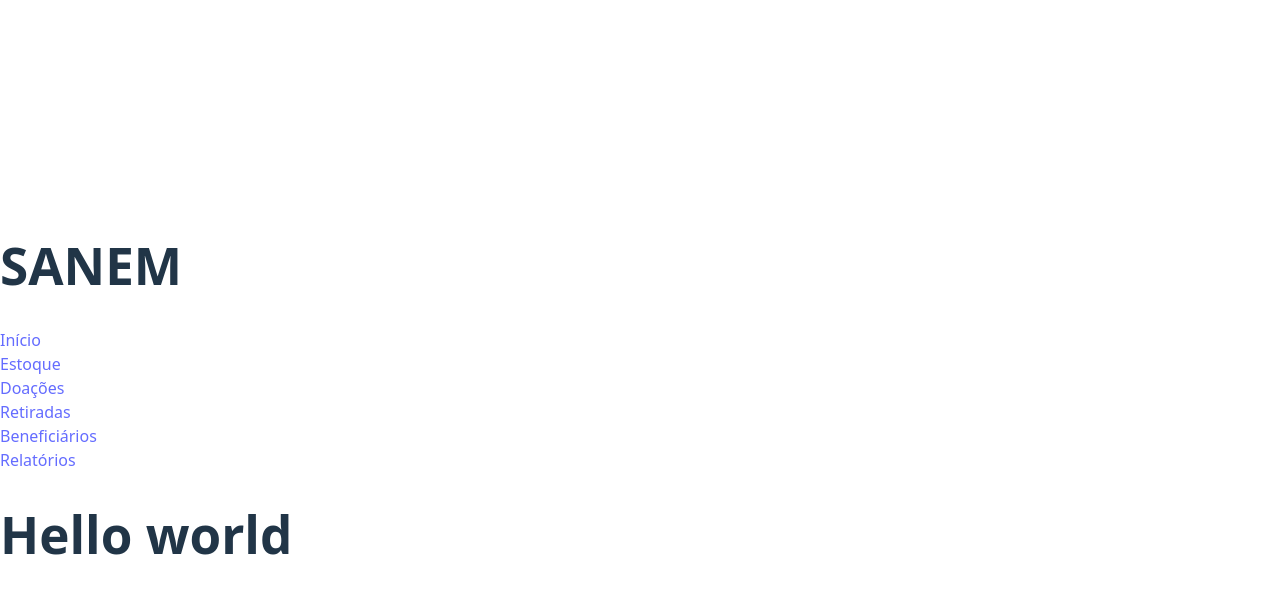
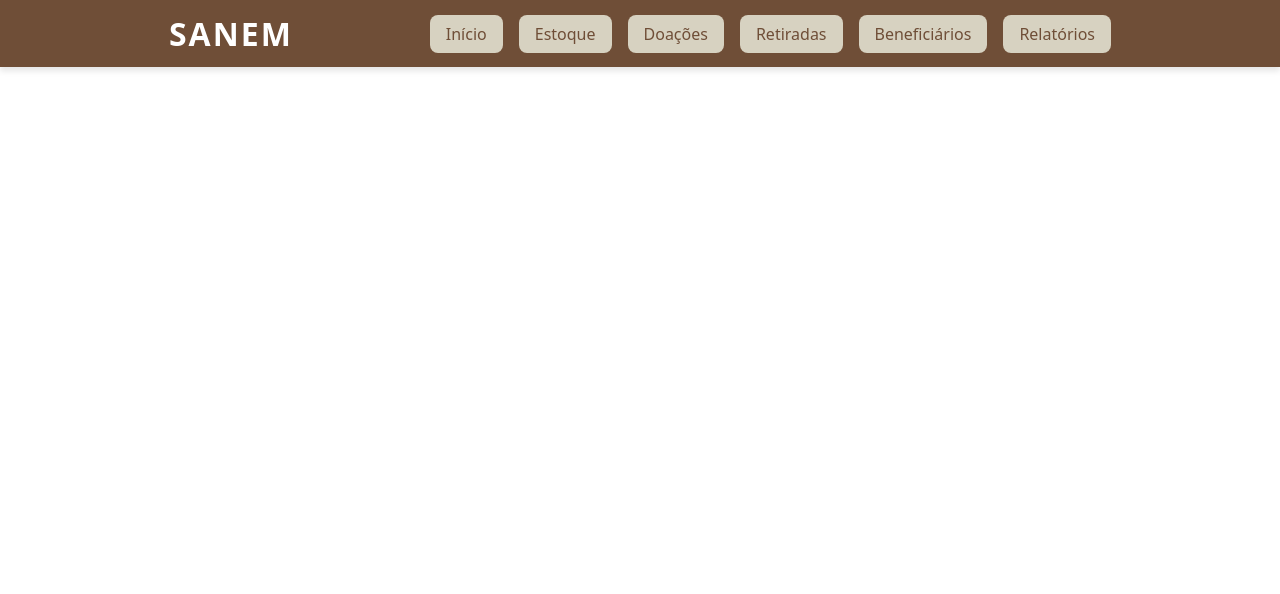
Before and after one commit to Vitor-Klein/BRANCH--WEB, a React (Vite) app: page / in a window 1280 px wide. Shown: the top 594 px of the page. Built offline with nearby package versions, Linux system fonts and the light colour scheme.

Commit message:
style header

```diff
--- /dev/null
+++ b/src/components/HeaderNav.css
@@ -0,0 +1,49 @@
+.header-nav {
+  background-color: #6F4E37;
+  color: #fff;
+  padding: 1rem 2rem;
+  display: flex;
+  align-items: center;
+  justify-content: space-evenly;
+  flex-wrap: wrap;
+  box-shadow: 0 4px 6px rgba(0, 0, 0, 0.1);
+  position: absolute;
+  top: 0;
+  left: 0;
+  right: 0;
+}
+
+.header-nav h1 {
+  margin: 0;
+  font-size: 2rem;
+  font-weight: bold;
+  letter-spacing: 2px;
+}
+
+.nav-links {
+  list-style: none;
+  display: flex;
+  gap: 1rem;
+  padding: 0;
+  margin: 0;
+  flex-wrap: wrap;
+}
+
+.nav-links li {
+  margin: 0;
+}
+
+.redirects-button {
+  color: #6F4E37;
+  text-decoration: none;
+  background-color: #d7d2c1;
+  padding: 0.5rem 1rem;
+  border-radius: 8px;
+  font-weight: 500;
+  transition: background-color 0.3s ease, color 0.3s ease;
+}
+
+.redirects-button:hover {
+  background-color: #b6b1a3;
+  color: #fff;
+}
--- a/src/components/HeaderNav.jsx
+++ b/src/components/HeaderNav.jsx
@@ -1,21 +1,31 @@
-import { Link } from 'react-router-dom';
-//import './HeaderNav.css'; tem q fazer o css
+import { Link } from "react-router-dom";
+import "./HeaderNav.css";
 
 function HeaderNav() {
+  const menuItems = [
+    { to: "/", label: "Início" },
+    { to: "/estoque", label: "Estoque" },
+    { to: "/doacoes", label: "Doações" },
+    { to: "/retiradas", label: "Retiradas" },
+    { to: "/beneficiarios", label: "Beneficiários" },
+    { to: "/relatorios", label: "Relatórios" },
+  ];
+
   return (
-    <>
-      <header>
-        <h1>SANEM</h1>
-      </header>
+    <header className="header-nav">
+      <h1>SANEM</h1>
       <nav>
-        <Link to="/" className="redirects-button">Início</Link><br />
-        <Link to="/estoque" className="redirects-button">Estoque</Link><br />
-        <Link to="/doacoes" className="redirects-button">Doações</Link><br />
-        <Link to="/retiradas" className="redirects-button">Retiradas</Link><br />
-        <Link to="/beneficiarios" className="redirects-button">Beneficiários</Link><br />
-        <Link to="/relatorios" className="redirects-button">Relatórios</Link><br />
+        <ul className="nav-links">
+          {menuItems.map((item) => (
+            <li key={item.to}>
+              <Link to={item.to} className="redirects-button">
+                {item.label}
+              </Link>
+            </li>
+          ))}
+        </ul>
       </nav>
-    </>
+    </header>
   );
 }
 
--- a/src/pages/Home/index.jsx
+++ b/src/pages/Home/index.jsx
@@ -6,10 +6,7 @@ function Home() {
   return (
     <>
       <HeaderNav />
-
-      <div>
-        <h1>Hello world</h1>
-      </div>
+      <div></div>
     </>
   );
 }
```
